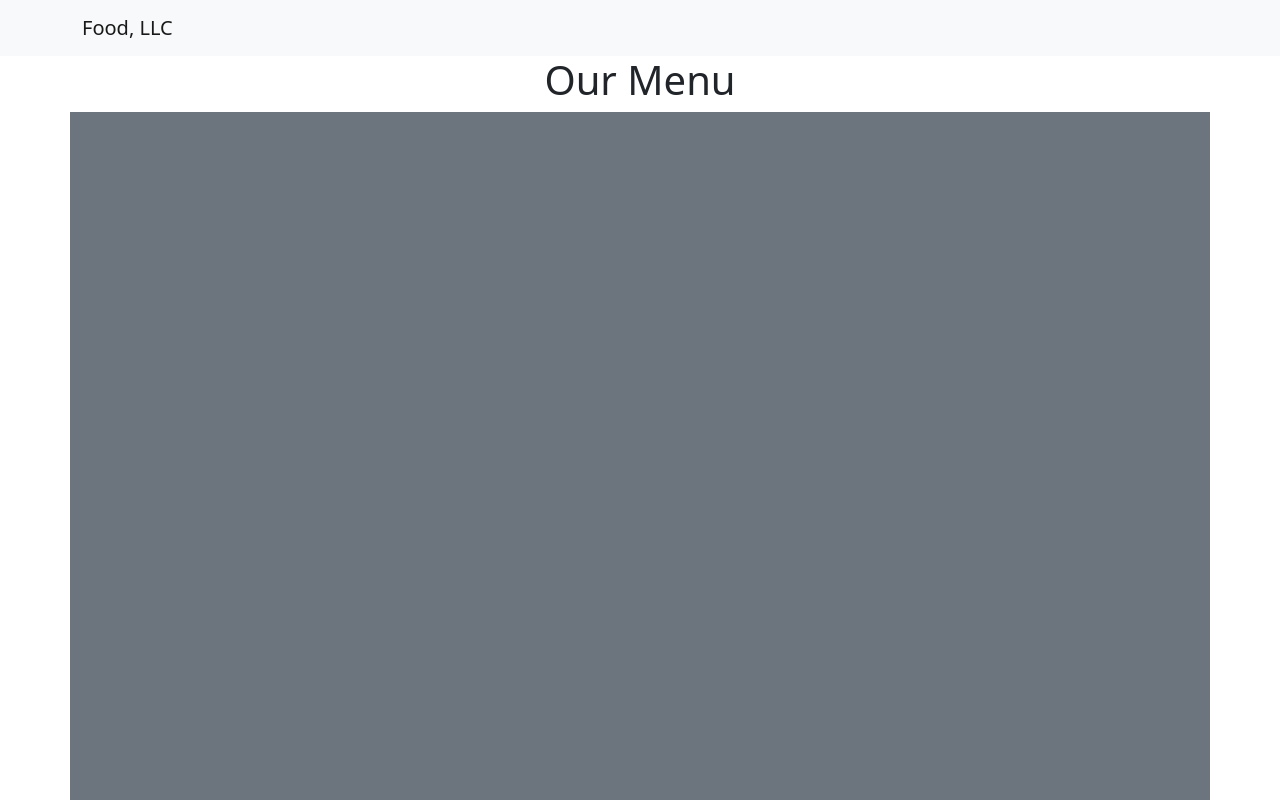
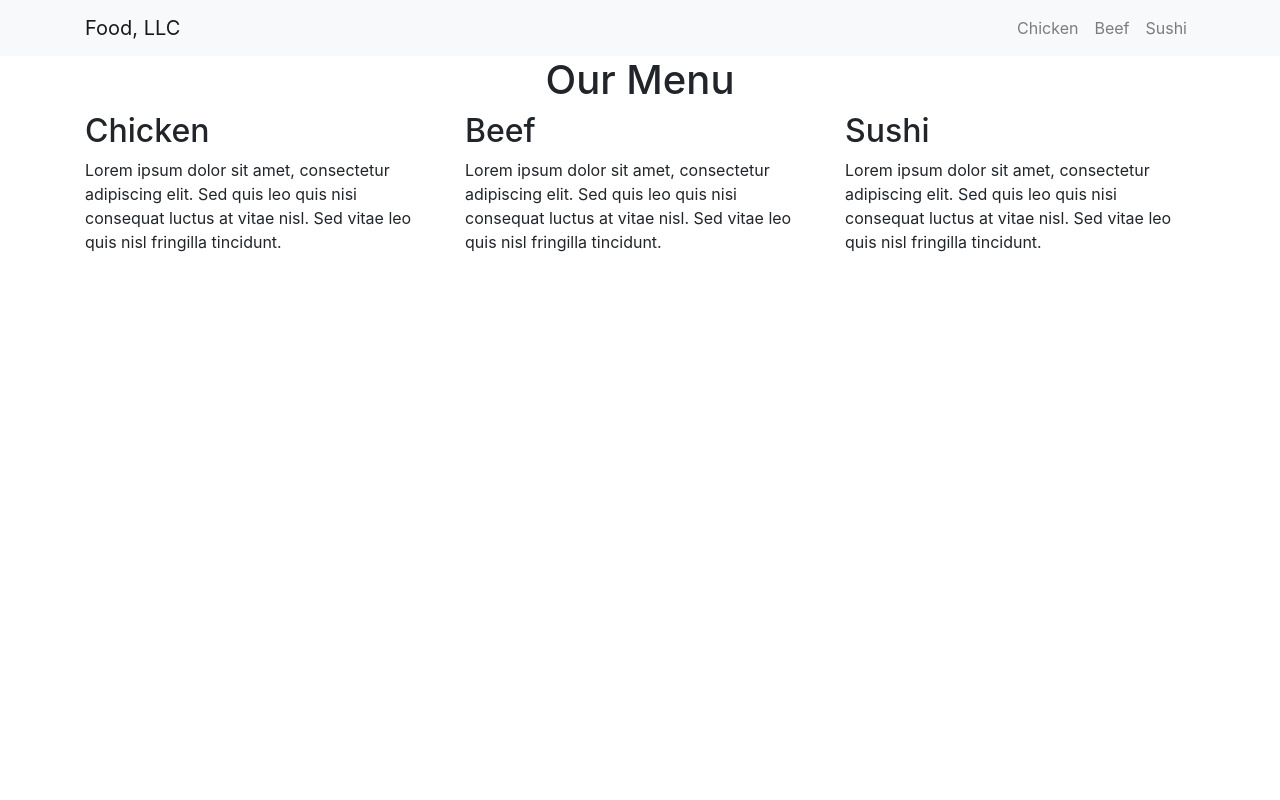
Before and after one commit to Hoang-Cam/coursera, a plain HTML site: page module3-solution/index.html in a window 1280 px wide. Shown: the top 800 px of the page. Drawn offline with nearby package versions, Linux system fonts and the light colour scheme.

Commit message:
Update index.html

```diff
--- a/module3-solution/index.html
+++ b/module3-solution/index.html
@@ -1,40 +1,29 @@
-<!doctype html>
+<!DOCTYPE html>
 <html lang="en">
 <head>
-  <!-- Required meta tags -->
-  <meta charset="utf-8">
-  <meta name="viewport" content="width=device-width, initial-scale=1">
-
-  <!-- Bootstrap CSS -->
-  <link rel="stylesheet" href="https://cdn.jsdelivr.net/npm/bootstrap@5.1.3/dist/css/bootstrap.min.css">
-
-  <!-- Custom CSS -->
-  <style>
-    .section {
-      height: 1000px;
-    }
-  </style>
-
+  <meta charset="UTF-8">
+  <meta name="viewport" content="width=device-width, initial-scale=1.0"> <!-- This meta tag ensures a responsive Bootstrap website -->
   <title>Food, LLC</title>
+  <!-- Link to Bootstrap CDN -->
+  <link rel="stylesheet" href="https://stackpath.bootstrapcdn.com/bootstrap/4.5.2/css/bootstrap.min.css">
 </head>
 <body>
   <!-- Navbar -->
-  <nav class="navbar navbar-expand-lg navbar-light bg-light">
-    <div class="container">
-      <a class="navbar-brand" href="#">Food, LLC</a>
-      <button class="navbar-toggler" type="button" data-bs-toggle="collapse" data-bs-target="#navbarMenu" aria-controls="navbarMenu" aria-expanded="false" aria-label="Toggle navigation">
-        <span class="navbar-toggler-icon"></span>
+  <nav class="navbar navbar-expand-md navbar-light bg-light"> <!-- The navbar class is for showing the navigation section. The navbar-expand-md class makes the navbar collapse on small screens and show a menu button. The navbar-light and bg-light classes control the text color and background color of the navigation bar respectively. -->
+    <div class="container"> <!-- The container class centers the content and adds some margin on both sides -->
+      <a class="navbar-brand" href="#">Food, LLC</a> <!-- The navbar-brand class shows the company name aligned to the left side of the navbar -->
+      <button class="navbar-toggler" type="button" data-toggle="collapse" data-target="#navbarNav"> <!-- The navbar-toggler class shows a menu button on small screens. The data-toggle and data-target attributes control the collapse and expand behavior of the navbar -->
+        <span class="navbar-toggler-icon"></span> <!-- This span shows three horizontal bars as the menu icon -->
       </button>
-
-      <div class="collapse navbar-collapse" id="navbarMenu">
-        <ul class="navbar-nav ms-auto d-block d-lg-none">
-          <li class="nav-item active">
-            <a class="nav-link" href="#">Chicken</a>
+      <div class="collapse navbar-collapse" id="navbarNav"> <!-- The collapse and navbar-collapse classes hide the navbar items on small screens -->
+        <ul class="navbar-nav ml-auto"> <!-- The navbar-nav class shows a list of links in the navbar. The ml-auto class aligns them to the right side -->
+          <li class="nav-item visible-xs"> <!-- The nav-item class shows a single link in the navbar. The visible-xs class makes it only visible on extra small screens -->
+            <a class="nav-link" href="#">Chicken</a> <!-- The nav-link class shows a link with some padding and hover effect -->
           </li>
-          <li class="nav-item">
+          <li class="nav-item visible-xs">
             <a class="nav-link" href="#">Beef</a>
           </li>
-          <li class="nav-item">
+          <li class="nav-item visible-xs">
             <a class="nav-link" href="#">Sushi</a>
           </li>
         </ul>
@@ -43,17 +32,30 @@
   </nav>
 
   <!-- Page heading -->
-  <div class="container text-center">
-    <h1>Our Menu</h1>
+  <div class="container text-center"> <!-- The container class centers the content and adds some margin on both sides. The text-center class centers the text within the container -->
+    <h1>Our Menu</h1> <!-- The h1 tag shows a large heading -->
   </div>
 
   <!-- Section -->
-  <div class="container bg-secondary p-4 section">
-    <!-- Content goes here -->
+  <div class="container"> <!-- The container class centers the content and adds some margin on both sides -->
+    <div class="row"> <!-- The row class creates a horizontal group of columns that add up to 12 -->
+      <div class="col-xs-12 col-md-4"> <!-- The col-xs-12 and col-md-4 classes create a column that takes up 12 units on extra small screens and 4 units on medium screens -->
+        <h2>Chicken</h2> <!-- The h2 tag shows a medium heading -->
+        <p>Lorem ipsum dolor sit amet, consectetur adipiscing elit. Sed quis leo quis nisi consequat luctus at vitae nisl. Sed vitae leo quis nisl fringilla tincidunt.</p> <!-- The p tag shows a paragraph of text -->
+      </div>
+      <div class="col-xs-12 col-md-4">
+        <h2>Beef</h2>
+        <p>Lorem ipsum dolor sit amet, consectetur adipiscing elit. Sed quis leo quis nisi consequat luctus at vitae nisl. Sed vitae leo quis nisl fringilla tincidunt.</p>
+      </div>
+      <div class="col-xs-12 col-md-4">
+        <h2>Sushi</h2>
+        <p>Lorem ipsum dolor sit amet, consectetur adipiscing elit. Sed quis leo quis nisi consequat luctus at vitae nisl. Sed vitae leo quis nisl fringilla tincidunt.</p>
+      </div>
+    </div>
   </div>
 
-  <!-- Optional JavaScript -->
-  <!-- Bootstrap Bundle with Popper -->
-  <script src="https://cdn.jsdelivr.net/npm/bootstrap@5.1.3/dist/js/bootstrap.bundle.min.js"></script>
+  <!-- Link to Bootstrap CDN and jQuery -->
+  <script src="https://code.jquery.com/jquery-3.5.1.slim.min.js"></script>
+  <script src="https://stackpath.bootstrapcdn.com/bootstrap/4.5.2/js/bootstrap.min.js"></script>
 </body>
 </html>
```
